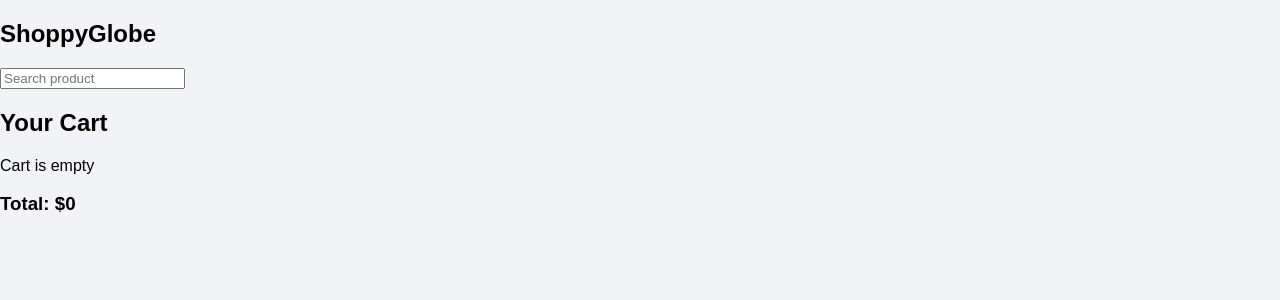
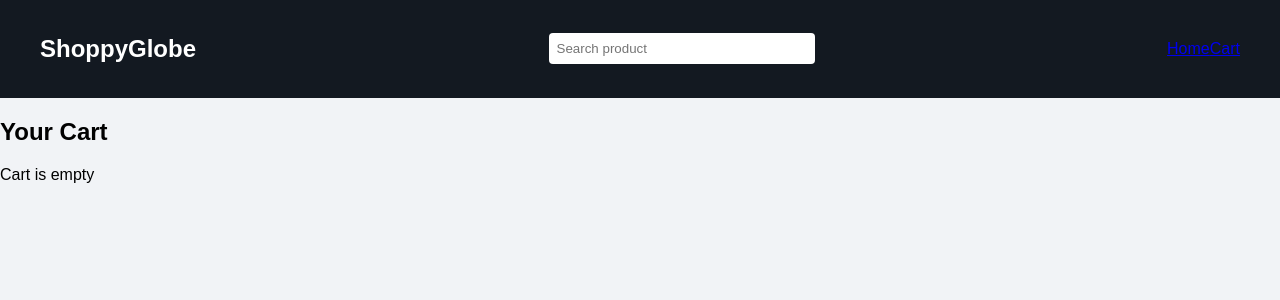
Before and after one commit to Deepak-Kumar8824/ShoppyGlobe, a React (Vite) app: page /cart in a window 1280 px wide. Shown: the top 300 px of the page. Built offline with nearby package versions, Linux system fonts and the light colour scheme.

Commit message:
fixed cart and checkout visibility issue

```diff
--- a/src/components/Cart.jsx
+++ b/src/components/Cart.jsx
@@ -2,17 +2,13 @@
 import { useSelector } from "react-redux";
 import CartItem from "./CartItem";
 import { Link } from "react-router-dom";
-//
+
 function Cart() {
 
   const cartItems = useSelector(state => state.cart.cartItems);
 
-  const total = cartItems.reduce(
-    (sum,item)=> sum + item.price * item.quantity,
-    0
-  );
+  return (
 
-  return (
     <div>
 
       <h2>Your Cart</h2>
@@ -20,18 +16,17 @@
       {cartItems.length === 0 && <p>Cart is empty</p>}
 
       {cartItems.map(item => (
-        <CartItem key={item.id} item={item} />
+        <CartItem key={item.id} item={item}/>
       ))}
-
-      <h3>Total: ${total}</h3>
 
       {cartItems.length > 0 && (
         <Link to="/checkout">
-          <button>Checkout</button>
+          <button>Go to Checkout</button>
         </Link>
       )}
 
     </div>
+
   );
 }
 
--- a/src/components/Header.jsx
+++ b/src/components/Header.jsx
@@ -1,25 +1,30 @@
+import React from "react";
+import { Link } from "react-router-dom";
 import { useDispatch } from "react-redux";
 import { setSearch } from "../redux/cartSlice";
-//
-function Header(){
 
-const dispatch = useDispatch();
+function Header() {
 
-return(
+  const dispatch = useDispatch();
 
-<div>
+  return (
+    <div className="header">
 
-<h2>ShoppyGlobe</h2>
+      <h2>ShoppyGlobe</h2>
 
-<input
-placeholder="Search product"
-onChange={(e)=>dispatch(setSearch(e.target.value))}
-/>
+      <input
+        type="text"
+        placeholder="Search product"
+        onChange={(e)=>dispatch(setSearch(e.target.value))}
+      />
 
-</div>
+      <nav>
+        <Link to="/">Home</Link>
+        <Link to="/cart">Cart</Link>
+      </nav>
 
-)
-
+    </div>
+  );
 }
 
-export default Header
+export default Header;
```
